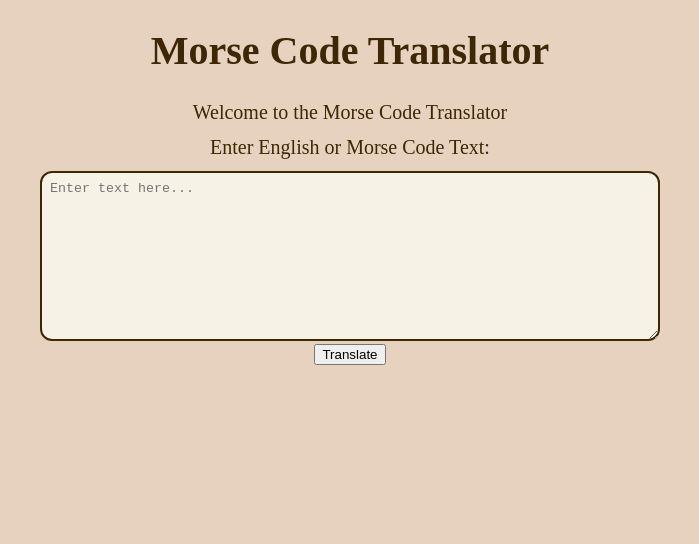
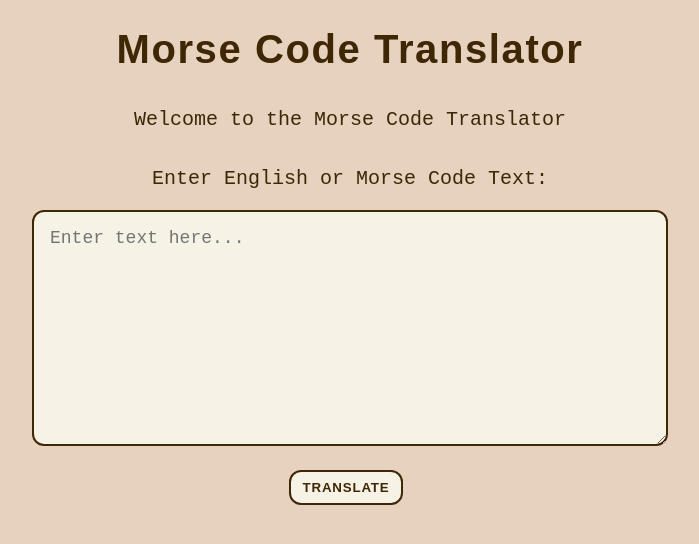
Before and after one commit to PegliOne/Morse-Code-Translator, a website with bundled scripts: page index.html in a window 1280 px wide. Shown: the whole page, without its empty margins (290-989 px from the left). Built offline with nearby package versions, Linux system fonts and the light colour scheme.

Commit message:
Adds font styling

```diff
--- a/index.html
+++ b/index.html
@@ -25,7 +25,7 @@
           rows="10"
           placeholder="Enter text here..."
         ></textarea>
-        <div class="form__buttons">
+        <div class="form__button-container">
           <button class="form__button" type="submit">
             Translate
           </button>
--- a/stylesheets/modules/_form.scss
+++ b/stylesheets/modules/_form.scss
@@ -11,7 +11,10 @@
   .form__textarea {
     width: 100%;
     max-width: 600px;
-    padding: 8px;
+    margin-top: 8px;
+    padding: 16px;
+    font-family: "Courier New", Courier, monospace;
+    font-size: 18px;
     @include mixins.form-colours-and-border;
   }
 
@@ -23,6 +26,8 @@
       padding: 8px 12px;
       font-weight: 600;
       text-transform: uppercase;
+      font-family: Arial, Helvetica, sans-serif;
+      letter-spacing: 0.05rem;
       @include mixins.form-colours-and-border;
 
       &:hover {
--- a/stylesheets/modules/_translations.scss
+++ b/stylesheets/modules/_translations.scss
@@ -12,6 +12,7 @@
     &--heading {
       display: none;
       text-decoration: underline;
+      font-size: 22px;
 
       &--show {
         display: flex;
--- a/stylesheets/styles.scss
+++ b/stylesheets/styles.scss
@@ -8,12 +8,15 @@ body {
   color: palette.$primary-text-colour;
   text-align: center;
   font-size: 20px;
+  font-family: "Courier New", Courier, monospace;
 }
 
 .header__heading {
+  font-family: Arial, Helvetica, sans-serif;
   text-align: center;
+  letter-spacing: 0.1rem;
 }
 
 .main__para {
-  margin-bottom: 0;
+  margin: 36px 0 24px;
 }
```
Also changed, not shown: stylesheets/styles.css.
